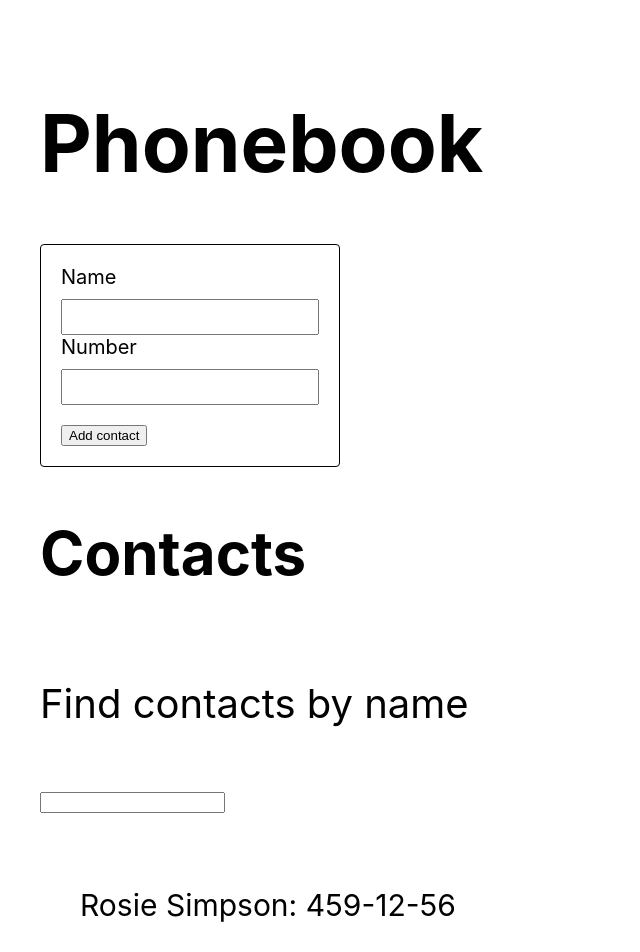
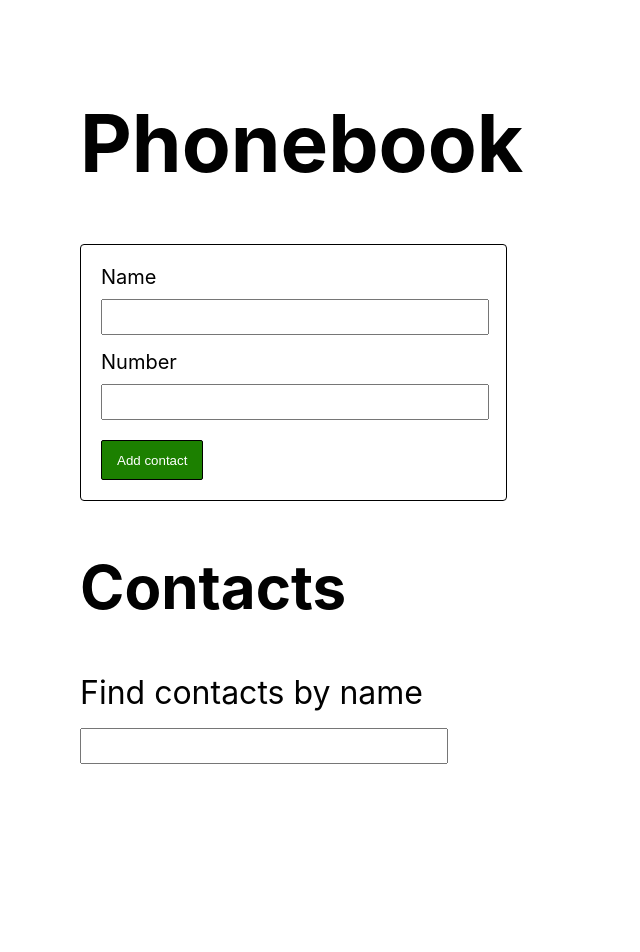
Before and after one commit to JakubLawnicki/goit-react-hw-02-phonebook, a React (Create React App) app: page / in a window 1280 px wide. Shown: the top 952 px of the page, without its empty margins (0-640 px from the left). After the commit the page ends 880 px from the top, so only its background shows below. Built offline with nearby package versions, Linux system fonts and the light colour scheme.

Commit message:
Final styles added & final debugging

```diff
--- a/src/components/App.jsx
+++ b/src/components/App.jsx
@@ -5,10 +5,10 @@ import { Filter } from './filter/Filter';
 export class App extends Component {
   state = {
     contacts: [
-      { id: 'id-1', name: 'Rosie Simpson', number: '459-12-56' },
-      { id: 'id-2', name: 'Hermione Kline', number: '443-89-12' },
-      { id: 'id-3', name: 'Eden Clements', number: '645-17-79' },
-      { id: 'id-4', name: 'Annie Copeland', number: '227-91-26' },
+      // { id: 'id-1', name: 'Rosie Simpson', number: '459-12-56' },
+      // { id: 'id-2', name: 'Hermione Kline', number: '443-89-12' },
+      // { id: 'id-3', name: 'Eden Clements', number: '645-17-79' },
+      // { id: 'id-4', name: 'Annie Copeland', number: '227-91-26' },
     ],
     filter: '',
     name: '',
@@ -81,6 +81,7 @@ export class App extends Component {
           fontSize: 40,
           color: '#010101',
           margin: 40,
+          paddingLeft: 40,
         }}
       >
         <h1>Phonebook</h1>
--- a/src/components/contactForm/contactForm.module.css
+++ b/src/components/contactForm/contactForm.module.css
@@ -1,5 +1,16 @@
 .button {
   margin-top: 20px;
+  color: white;
+  background-color: #1c8000;
+  height: 40px;
+  border: 1px solid black;
+  border-radius: 2px;
+  padding: 0 15px;
+}
+.button:hover {
+  cursor: pointer;
+  background-color: greenyellow;
+  color: black;
 }
 .form {
   display: flex;
@@ -8,12 +19,17 @@
   justify-content: center;
   border: 1px solid black;
   border-radius: 4px;
-  padding: 20px;
+  padding: 20px 25px 20px 20px;
+  width: 380px;
 }
-.input-name,
+.input-name {
+  height: 30px;
+  width: 100%;
+  margin-bottom: 15px;
+}
 .input-tel {
   height: 30px;
-  width: 250px;
+  width: 100%;
 }
 
 .label {
--- a/src/components/contactList/ContactList.jsx
+++ b/src/components/contactList/ContactList.jsx
@@ -2,7 +2,6 @@ import styles from './contactList.module.css';
 import PropTypes from 'prop-types';
 
 export function ContactList({ list, filter, del }) {
-  console.log(list);
   if (filter === '') {
     return (
       <ul className={styles['contact-list']}>
@@ -13,6 +12,7 @@ export function ContactList({ list, filter, del }) {
             </p>
             <button
               type="button"
+              className={styles.button}
               id={item.id}
               onClick={e => {
                 del(e.target.id);
--- a/src/components/contactList/contactList.module.css
+++ b/src/components/contactList/contactList.module.css
@@ -1,7 +1,23 @@
+.button {
+  color: white;
+  background-color: #1c8000;
+  height: 40px;
+  border: 1px solid black;
+  border-radius: 2px;
+}
+.button:hover {
+  cursor: pointer;
+  background-color: greenyellow;
+  color: black;
+}
 .contact {
   font-size: 30px;
+  display: flex;
+  justify-content: space-between;
+  align-items: center;
 }
 .contact-list {
   list-style: none;
   gap: 20px;
+  width: 500px;
 }
--- a/src/components/filter/Filter.jsx
+++ b/src/components/filter/Filter.jsx
@@ -1,12 +1,13 @@
-// import styles from './filter.module.css';
+import styles from './filter.module.css';
 import PropTypes from 'prop-types';
 
 export function Filter({ filterValue }) {
   return (
     <div>
-      <p>Find contacts by name</p>
+      <p className={styles['filter-text']}>Find contacts by name</p>
       <input
         type="text"
+        className={styles.input}
         onChange={e => {
           filterValue(e.target.value);
         }}
--- a/src/components/filter/filter.module.css
+++ b/src/components/filter/filter.module.css
@@ -0,0 +1,9 @@
+.filter-text {
+  margin-top: 0;
+  margin-bottom: 0;
+  font-size: 32px;
+}
+.input {
+  height: 30px;
+  width: 360px;
+}
```
